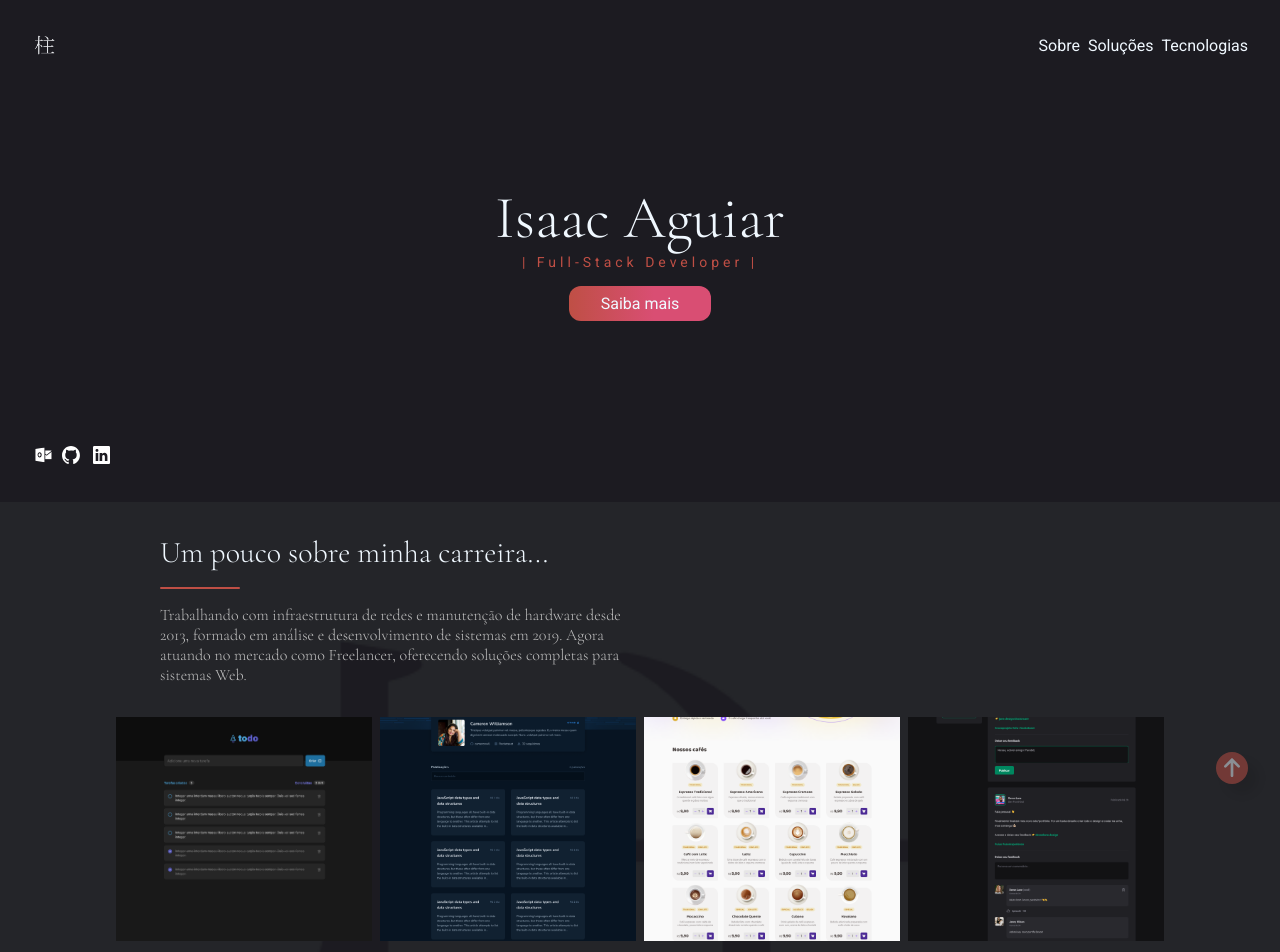
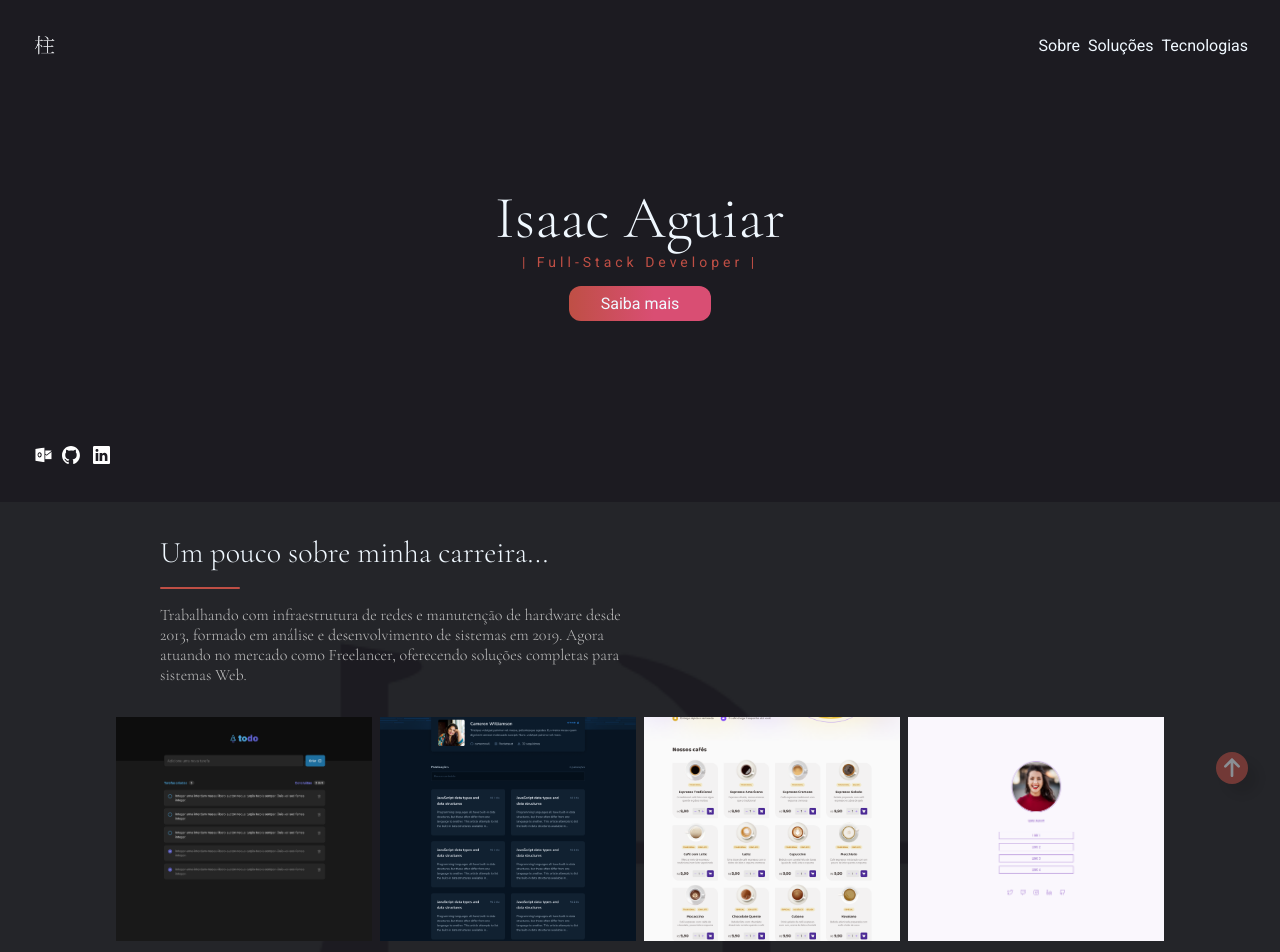
Before and after one commit to AguiarIsaac/hashira, a React (Vite) app: page / in a window 1280 px wide. Shown: the top 952 px of the page. Built offline with nearby package versions, Linux system fonts and the light colour scheme.

Commit message:
adição de links

```diff
--- a/src/Components/About/index.tsx
+++ b/src/Components/About/index.tsx
@@ -2,7 +2,7 @@ import { AboutElement, AboutSection, GaleryElement, Services } from "./styles";
 import todo from "../../assets/images/todo.png";
 import blog from "../../assets/images/blog.png";
 import cofee from "../../assets/images/coffee.png";
-import desktop from "../../assets/images/Desktop.png";
+import social from "../../assets/images/social.png";
 import windowicon from "../../assets/svg/window-white.svg"
 import phone from "../../assets/svg/phone-white.svg"
 import globo from "../../assets/svg/globo-white.svg";
@@ -24,10 +24,10 @@ export function About() {
       </AboutElement>
 
       <GaleryElement>
-        <img src={todo} alt="Projeto TODO list" />
-        <img src={blog} alt="Projeto BLog" />
-        <img src={cofee} alt="Projeto Coffee Delivery" />
-        <img src={desktop} alt="Projeto feed" />
+        <a href="https://todo-list-react-js-delta.vercel.app/" title="Todo list" target="_blank"><img src={todo} alt="Projeto TODO list" /></a>
+        <a href="https://gitblog-ochre.vercel.app/" title="Github blog" target="_blank"><img src={blog} alt="Projeto BLog" /></a>
+        <a href="https://coffee-delivery-ten-pi.vercel.app/" title="Coffee delivery" target="_blank"><img src={cofee} alt="Projeto Coffee Delivery" /></a>
+        <a href="https://social-tree-one.vercel.app/" title="Social tree" target="_blank"><img src={social} alt="Projeto feed" /></a>
       </GaleryElement>
 
       <Services id="Services">
```
Also changed, not shown: src/assets/images/Desktop.png (deleted), src/assets/images/social.png (added).
